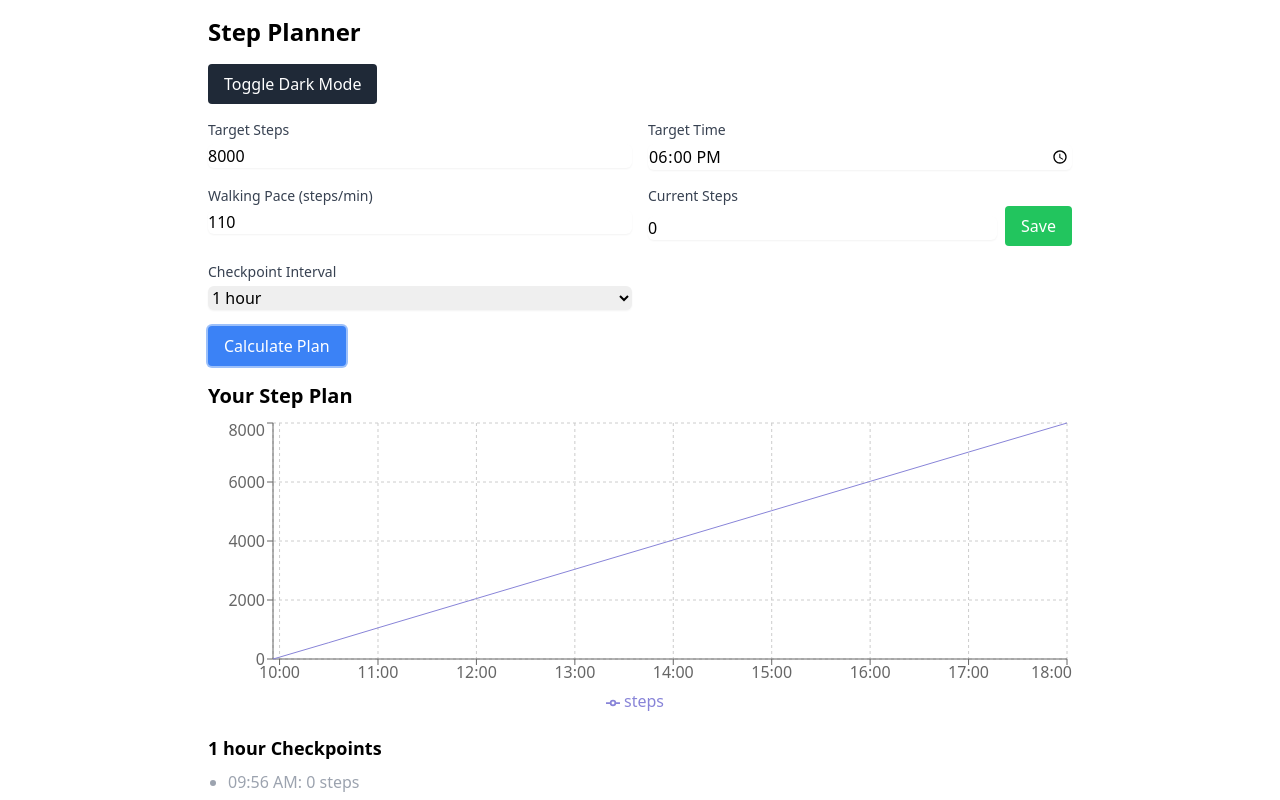
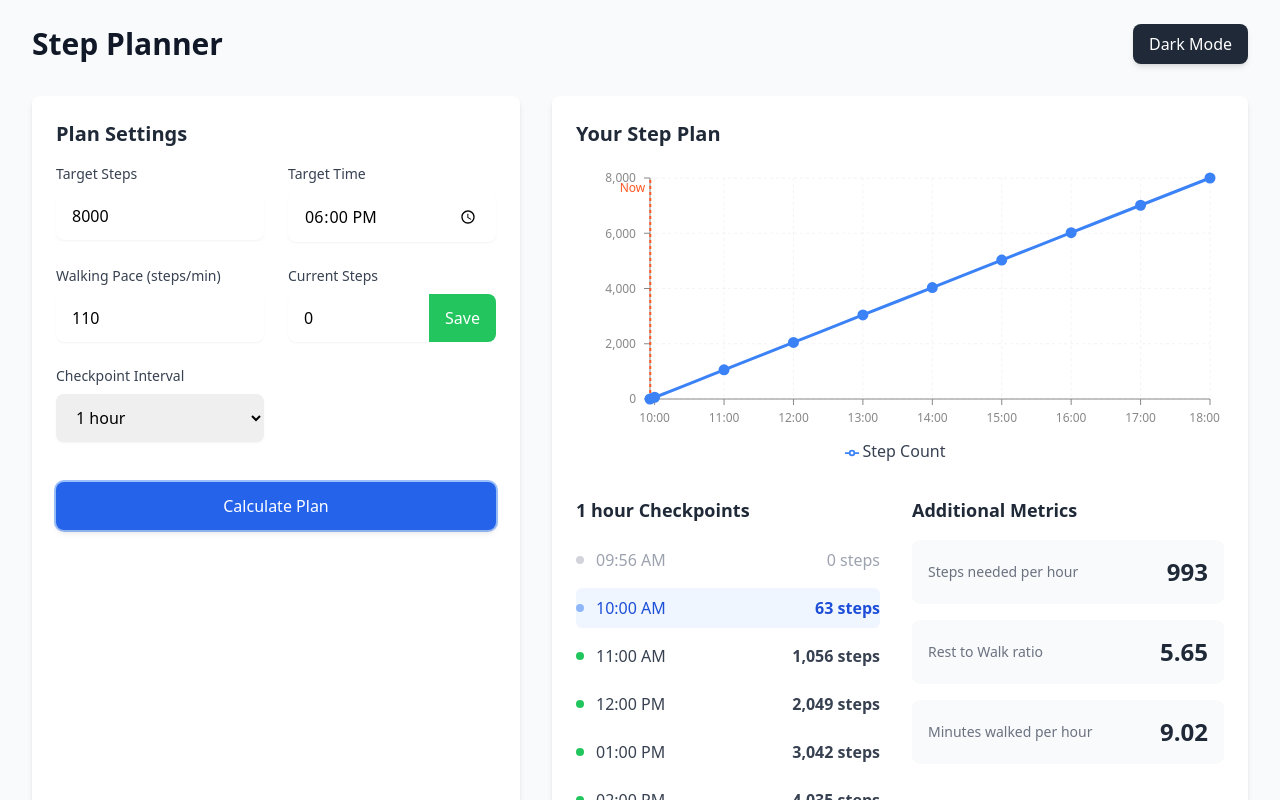
Before and after one commit to atulpatildbz/steps-planner, a React (Vite) app: page / in a window 1280 px wide. Both pictures are taken after a click on the button "Calculate Plan". Shown: the top 800 px of the page. Built offline with nearby package versions, Linux system fonts and the light colour scheme.

Commit message:
improve styling

```diff
--- a/src/components/Checkpoints.jsx
+++ b/src/components/Checkpoints.jsx
@@ -5,24 +5,55 @@ import PropTypes from "prop-types";
  */
 const Checkpoints = ({ chartData, checkpointInterval, getIntervalName }) => {
   return (
-    <div className="mt-4">
-      <h3 className="text-lg font-semibold mb-2">
+    <div className="bg-white dark:bg-gray-800 rounded-lg overflow-hidden">
+      <h3 className="text-lg font-semibold mb-4 text-gray-800 dark:text-white">
         {getIntervalName(checkpointInterval)} Checkpoints
       </h3>
-      <ul className="list-disc pl-5">
+
+      <div className="overflow-y-auto max-h-80 pr-2 scrollbar-thin scrollbar-thumb-gray-300 dark:scrollbar-thumb-gray-600 scrollbar-track-transparent">
+        <ul className="space-y-2">
           {chartData.map((point, index) => {
             const isPast = new Date(point.time) < new Date();
+            const isNow = Math.abs(new Date(point.time).getTime() - new Date().getTime()) < 15 * 60 * 1000; // Within 15 minutes
+
             return (
-            <li key={index} className={`mb-1 ${isPast ? "text-gray-400" : ""}`}>
+              <li
+                key={index}
+                className={`relative pl-5 py-2 rounded-md transition-all duration-200 ${
+                  isPast
+                    ? "text-gray-400 dark:text-gray-500"
+                    : isNow
+                      ? "bg-blue-50 dark:bg-blue-900/20 text-blue-700 dark:text-blue-300 font-medium"
+                      : "text-gray-700 dark:text-gray-200"
+                }`}
+              >
+                <div className="flex justify-between items-center">
+                  <span className="font-medium">
                     {new Date(point.time).toLocaleTimeString([], {
                       hour: "2-digit",
                       minute: "2-digit",
                     })}
-              : {point.steps} steps
+                  </span>
+                  <span className={`${isPast ? "" : "font-semibold"}`}>
+                    {point.steps.toLocaleString()} steps
+                  </span>
+                </div>
+
+                {/* Dot indicator */}
+                <span
+                  className={`absolute left-0 top-1/2 -translate-y-1/2 h-2 w-2 rounded-full ${
+                    isPast
+                      ? "bg-gray-300 dark:bg-gray-600"
+                      : isNow
+                        ? "bg-blue-500 dark:bg-blue-400 animate-pulse"
+                        : "bg-green-500 dark:bg-green-400"
+                  }`}
+                ></span>
               </li>
             );
           })}
         </ul>
+      </div>
     </div>
   );
 };
--- a/src/components/InputForm.jsx
+++ b/src/components/InputForm.jsx
@@ -18,9 +18,9 @@ const InputForm = ({
   calculatePlan,
 }) => {
   return (
-    <>
-      <div className="grid grid-cols-2 gap-4 mb-4">
-        <div>
+    <div className="space-y-6">
+      <div className="grid grid-cols-1 md:grid-cols-2 gap-6">
+        <div className="space-y-2">
           <label className="block text-sm font-medium text-gray-700 dark:text-gray-300">
             Target Steps
           </label>
@@ -28,10 +28,10 @@ const InputForm = ({
             type="number"
             value={targetSteps}
             onChange={(e) => setTargetSteps(Number(e.target.value))}
-            className="mt-1 block w-full rounded-md border-gray-300 shadow-sm focus:border-indigo-300 focus:ring focus:ring-indigo-200 focus:ring-opacity-50 dark:bg-gray-700 dark:border-gray-600 dark:placeholder-gray-400 dark:text-white"
+            className="block w-full px-4 py-3 rounded-lg border-gray-300 shadow-sm focus:border-blue-500 focus:ring focus:ring-blue-200 focus:ring-opacity-50 transition-all duration-200 dark:bg-gray-700 dark:border-gray-600 dark:placeholder-gray-400 dark:text-white"
           />
         </div>
-        <div>
+        <div className="space-y-2">
           <label className="block text-sm font-medium text-gray-700 dark:text-gray-300">
             Target Time
           </label>
@@ -39,10 +39,10 @@ const InputForm = ({
             type="time"
             value={targetTime}
             onChange={(e) => setTargetTime(e.target.value)}
-            className="mt-1 block w-full rounded-md border-gray-300 shadow-sm focus:border-indigo-300 focus:ring focus:ring-indigo-200 focus:ring-opacity-50 dark:bg-gray-700 dark:border-gray-600 dark:placeholder-gray-400 dark:text-white"
+            className="block w-full px-4 py-3 rounded-lg border-gray-300 shadow-sm focus:border-blue-500 focus:ring focus:ring-blue-200 focus:ring-opacity-50 transition-all duration-200 dark:bg-gray-700 dark:border-gray-600 dark:placeholder-gray-400 dark:text-white"
           />
         </div>
-        <div>
+        <div className="space-y-2">
           <label className="block text-sm font-medium text-gray-700 dark:text-gray-300">
             Walking Pace (steps/min)
           </label>
@@ -50,36 +50,36 @@ const InputForm = ({
             type="number"
             value={walkingPace}
             onChange={(e) => setWalkingPace(Number(e.target.value))}
-            className="mt-1 block w-full rounded-md border-gray-300 shadow-sm focus:border-indigo-300 focus:ring focus:ring-indigo-200 focus:ring-opacity-50 dark:bg-gray-700 dark:border-gray-600 dark:placeholder-gray-400 dark:text-white"
+            className="block w-full px-4 py-3 rounded-lg border-gray-300 shadow-sm focus:border-blue-500 focus:ring focus:ring-blue-200 focus:ring-opacity-50 transition-all duration-200 dark:bg-gray-700 dark:border-gray-600 dark:placeholder-gray-400 dark:text-white"
           />
         </div>
-        <div>
+        <div className="space-y-2">
           <label className="block text-sm font-medium text-gray-700 dark:text-gray-300">
             Current Steps
           </label>
-          <div className="flex items-center">
+          <div className="flex">
             <input
               type="number"
               value={currentSteps}
               onChange={(e) => setCurrentSteps(Number(e.target.value))}
-              className="mt-1 block w-full rounded-md border-gray-300 shadow-sm focus:border-indigo-300 focus:ring focus:ring-indigo-200 focus:ring-opacity-50 dark:bg-gray-700 dark:border-gray-600 dark:placeholder-gray-400 dark:text-white"
+              className="block flex-1 w-full px-4 py-3 rounded-l-lg border-gray-300 shadow-sm focus:border-blue-500 focus:ring focus:ring-blue-200 focus:ring-opacity-50 transition-all duration-200 dark:bg-gray-700 dark:border-gray-600 dark:placeholder-gray-400 dark:text-white"
             />
             <button
               onClick={saveCurrentSteps}
-              className="ml-2 px-4 py-2 bg-green-500 text-white rounded hover:bg-green-600 focus:outline-none focus:ring-2 focus:ring-green-500 focus:ring-opacity-50"
+              className="px-4 py-3 bg-green-500 text-white font-medium rounded-r-lg hover:bg-green-600 focus:outline-none focus:ring-2 focus:ring-green-500 focus:ring-opacity-50 transition-colors duration-200"
             >
               Save
             </button>
           </div>
         </div>
-        <div>
+        <div className="space-y-2">
           <label className="block text-sm font-medium text-gray-700 dark:text-gray-300">
             Checkpoint Interval
           </label>
           <select
             value={checkpointInterval}
             onChange={(e) => setCheckpointInterval(Number(e.target.value))}
-            className="mt-1 block w-full rounded-md border-gray-300 shadow-sm focus:border-indigo-300 focus:ring focus:ring-indigo-200 focus:ring-opacity-50 dark:bg-gray-700 dark:border-gray-600 dark:placeholder-gray-400 dark:text-white"
+            className="block w-full px-4 py-3 rounded-lg border-gray-300 shadow-sm focus:border-blue-500 focus:ring focus:ring-blue-200 focus:ring-opacity-50 transition-all duration-200 dark:bg-gray-700 dark:border-gray-600 dark:placeholder-gray-400 dark:text-white"
           >
             <option value="15">15 minutes</option>
             <option value="30">30 minutes</option>
@@ -88,13 +88,16 @@ const InputForm = ({
           </select>
         </div>
       </div>
-      <button
-        onClick={calculatePlan}
-        className="mb-4 px-4 py-2 bg-blue-500 text-white rounded hover:bg-blue-600 focus:outline-none focus:ring-2 focus:ring-blue-500 focus:ring-opacity-50"
-      >
-        Calculate Plan
-      </button>
-    </>
+
+      <div className="pt-4">
+        <button
+          onClick={calculatePlan}
+          className="w-full py-3 px-6 bg-blue-600 text-white font-medium rounded-lg shadow-md hover:bg-blue-700 focus:outline-none focus:ring-2 focus:ring-blue-500 focus:ring-opacity-50 transition-all duration-200 transform hover:scale-[1.02]"
+        >
+          Calculate Plan
+        </button>
+      </div>
+    </div>
   );
 };
 
--- a/src/components/Metrics.jsx
+++ b/src/components/Metrics.jsx
@@ -5,11 +5,47 @@ import PropTypes from "prop-types";
  */
 const Metrics = ({ metrics }) => {
   return (
-    <div className="mt-4">
-      <h3 className="text-lg font-semibold mb-2">Additional Metrics</h3>
-      <p>Steps needed per hour: {metrics.stepsPerHour}</p>
-      <p>Rest to Walk ratio: {metrics.restWalkRatio}</p>
-      <p>Minutes walked per hour: {metrics.minutesWalkPerHour}</p>
+    <div className="bg-white dark:bg-gray-800 rounded-lg overflow-hidden">
+      <h3 className="text-lg font-semibold mb-4 text-gray-800 dark:text-white">
+        Additional Metrics
+      </h3>
+
+      <div className="space-y-4">
+        <div className="bg-gray-50 dark:bg-gray-700/50 p-4 rounded-lg">
+          <div className="flex justify-between items-center">
+            <span className="text-sm font-medium text-gray-500 dark:text-gray-400">
+              Steps needed per hour
+            </span>
+            <span className="text-2xl font-bold text-gray-800 dark:text-white">
+              {metrics.stepsPerHour.toLocaleString()}
+            </span>
+          </div>
+        </div>
+
+        <div className="bg-gray-50 dark:bg-gray-700/50 p-4 rounded-lg">
+          <div className="flex justify-between items-center">
+            <span className="text-sm font-medium text-gray-500 dark:text-gray-400">
+              Rest to Walk ratio
+            </span>
+            <span className="text-2xl font-bold text-gray-800 dark:text-white">
+              {parseFloat(metrics.restWalkRatio) > 0
+                ? metrics.restWalkRatio
+                : "0.00"}
+            </span>
+          </div>
+        </div>
+
+        <div className="bg-gray-50 dark:bg-gray-700/50 p-4 rounded-lg">
+          <div className="flex justify-between items-center">
+            <span className="text-sm font-medium text-gray-500 dark:text-gray-400">
+              Minutes walked per hour
+            </span>
+            <span className="text-2xl font-bold text-gray-800 dark:text-white">
+              {metrics.minutesWalkPerHour}
+            </span>
+          </div>
+        </div>
+      </div>
     </div>
   );
 };
--- a/src/components/StepChart.jsx
+++ b/src/components/StepChart.jsx
@@ -7,43 +7,108 @@ import {
   Tooltip,
   Legend,
   ResponsiveContainer,
+  ReferenceLine,
 } from "recharts";
 import { timeFormat } from "d3-time-format";
 import PropTypes from "prop-types";
+
+// Custom tooltip component with proper prop types
+const CustomTooltip = ({ active, payload, label }) => {
+  if (active && payload && payload.length) {
+    return (
+      <div className="bg-white dark:bg-gray-800 p-3 border border-gray-200 dark:border-gray-700 rounded-lg shadow-lg">
+        <p className="text-gray-500 dark:text-gray-400 text-sm">
+          {timeFormat("%I:%M %p")(new Date(label))}
+        </p>
+        <p className="font-bold text-blue-600 dark:text-blue-400 text-lg">
+          {payload[0].value.toLocaleString()} steps
+        </p>
+      </div>
+    );
+  }
+  return null;
+};
+
+// PropTypes for CustomTooltip
+CustomTooltip.propTypes = {
+  active: PropTypes.bool,
+  payload: PropTypes.arrayOf(
+    PropTypes.shape({
+      value: PropTypes.number,
+    })
+  ),
+  label: PropTypes.number,
+};
 
 /**
  * Chart component for displaying step progression
  */
 const StepChart = ({ chartData }) => {
+  // Get current time for reference line
+  const now = new Date().getTime();
+
   return (
+    <div className="bg-white dark:bg-gray-800 p-1 rounded-lg">
       <ResponsiveContainer width="100%" height={300}>
-      <LineChart data={chartData}>
-        <CartesianGrid strokeDasharray="3 3" />
+        <LineChart data={chartData} margin={{ top: 10, right: 10, left: 10, bottom: 5 }}>
+          <CartesianGrid strokeDasharray="3 3" stroke="#eaeaea" strokeOpacity={0.5} />
           <XAxis
             dataKey="time"
             type="number"
             scale="time"
             domain={["auto", "auto"]}
             tickFormatter={(timeStr) => timeFormat("%H:%M")(new Date(timeStr))}
+            stroke="#888"
+            fontSize={12}
+            tickMargin={8}
             className="dark:text-gray-300"
           />
           <YAxis
             domain={[0, "dataMax"]}
-          tickFormatter={(value) => Math.round(value)}
+            tickFormatter={(value) => value.toLocaleString()}
+            stroke="#888"
+            fontSize={12}
+            tickMargin={8}
             className="dark:text-gray-300"
           />
-        <Tooltip
-          labelFormatter={(timeStr) => timeFormat("%H:%M")(new Date(timeStr))}
-          contentStyle={{
-            backgroundColor: "var(--bg-color)",
-            color: "var(--text-color)",
+          <Tooltip content={<CustomTooltip />} />
+          <Legend
+            wrapperStyle={{ paddingTop: 10 }}
+            formatter={(value) => <span className="text-gray-700 dark:text-gray-300 font-medium">{value}</span>}
+          />
+
+          {/* Current time reference line */}
+          <ReferenceLine
+            x={now}
+            stroke="#FF5722"
+            strokeWidth={2}
+            strokeDasharray="3 3"
+            label={{
+              value: "Now",
+              position: "insideTopRight",
+              fill: "#FF5722",
+              fontSize: 12
             }}
-          itemStyle={{ color: "var(--text-color)" }}
           />
-        <Legend />
-        <Line type="monotone" dataKey="steps" stroke="#8884d8" dot={false} />
+
+          <Line
+            type="monotone"
+            dataKey="steps"
+            name="Step Count"
+            stroke="#3b82f6"
+            strokeWidth={3}
+            dot={{ fill: "#3b82f6", r: 4 }}
+            activeDot={{
+              fill: "#3b82f6",
+              stroke: "#fff",
+              r: 6,
+              strokeWidth: 2
+            }}
+            animationDuration={1000}
+          />
         </LineChart>
       </ResponsiveContainer>
+    </div>
   );
 };
 
--- a/src/components/StepPlanner.jsx
+++ b/src/components/StepPlanner.jsx
@@ -4,12 +4,14 @@ import Checkpoints from "./Checkpoints";
 import Metrics from "./Metrics";
 import useDarkMode from "../hooks/useDarkMode";
 import useStepPlanner from "../hooks/useStepPlanner";
+import { useState, useEffect } from "react";
 
 /**
  * Main StepPlanner component that orchestrates the application
  */
 const StepPlanner = () => {
   const [isDarkMode, setIsDarkMode] = useDarkMode();
+  const [isDesktop, setIsDesktop] = useState(window.innerWidth >= 1024);
   const {
     targetSteps,
     setTargetSteps,
@@ -28,16 +30,35 @@ const StepPlanner = () => {
     getIntervalName,
   } = useStepPlanner();
 
+  // Handle resize events to determine if desktop layout should be used
+  useEffect(() => {
+    const handleResize = () => {
+      setIsDesktop(window.innerWidth >= 1024);
+    };
+
+    window.addEventListener('resize', handleResize);
+    return () => window.removeEventListener('resize', handleResize);
+  }, []);
+
   return (
-    <div className="p-4 max-w-4xl mx-auto dark:bg-gray-900 dark:text-white">
-      <h1 className="text-2xl font-bold mb-4">Step Planner</h1>
+    <div className="min-h-screen bg-gray-50 dark:bg-gray-900 transition-colors duration-200">
+      <div className="max-w-7xl mx-auto px-4 sm:px-6 lg:px-8 py-6">
+        <div className="flex justify-between items-center mb-8">
+          <h1 className="text-3xl font-bold text-gray-900 dark:text-white">
+            Step Planner
+          </h1>
           <button
             onClick={() => setIsDarkMode(!isDarkMode)}
-        className="mb-4 px-4 py-2 bg-gray-800 text-white rounded hover:bg-gray-700 focus:outline-none focus:ring-2 focus:ring-gray-800 focus:ring-opacity-50"
+            className="px-4 py-2 bg-gray-800 text-white rounded-lg hover:bg-gray-700 focus:outline-none focus:ring-2 focus:ring-gray-800 focus:ring-opacity-50 transition-colors duration-200 shadow-md"
           >
-        Toggle Dark Mode
+            {isDarkMode ? "Light Mode" : "Dark Mode"}
           </button>
+        </div>
 
+        <div className={`${isDesktop ? 'lg:grid lg:grid-cols-12 lg:gap-8' : ''}`}>
+          {/* Input section */}
+          <div className={`${isDesktop ? 'lg:col-span-5' : ''} bg-white dark:bg-gray-800 rounded-lg shadow-md p-6 mb-6 transition-all duration-200`}>
+            <h2 className="text-xl font-semibold mb-4 text-gray-800 dark:text-white">Plan Settings</h2>
             <InputForm
               targetSteps={targetSteps}
               setTargetSteps={setTargetSteps}
@@ -52,11 +73,18 @@ const StepPlanner = () => {
               saveCurrentSteps={saveCurrentSteps}
               calculatePlan={calculatePlan}
             />
+          </div>
 
+          {/* Results section */}
           {chartData.length > 0 && (
-        <div className="mb-4">
-          <h2 className="text-xl font-semibold mb-2">Your Step Plan</h2>
+            <div className={`${isDesktop ? 'lg:col-span-7' : ''} bg-white dark:bg-gray-800 rounded-lg shadow-md p-6 transition-all duration-200`}>
+              <h2 className="text-xl font-semibold mb-4 text-gray-800 dark:text-white">Your Step Plan</h2>
+
+              <div className="mb-6">
                 <StepChart chartData={chartData} />
+              </div>
+
+              <div className={`${isDesktop ? 'grid grid-cols-2 gap-6' : ''}`}>
                 <Checkpoints
                   chartData={chartData}
                   checkpointInterval={checkpointInterval}
@@ -64,7 +92,10 @@ const StepPlanner = () => {
                 />
                 <Metrics metrics={metrics} />
               </div>
+            </div>
           )}
+        </div>
+      </div>
     </div>
   );
 };
```
Lines whose indentation alone changed are shown as unchanged.
